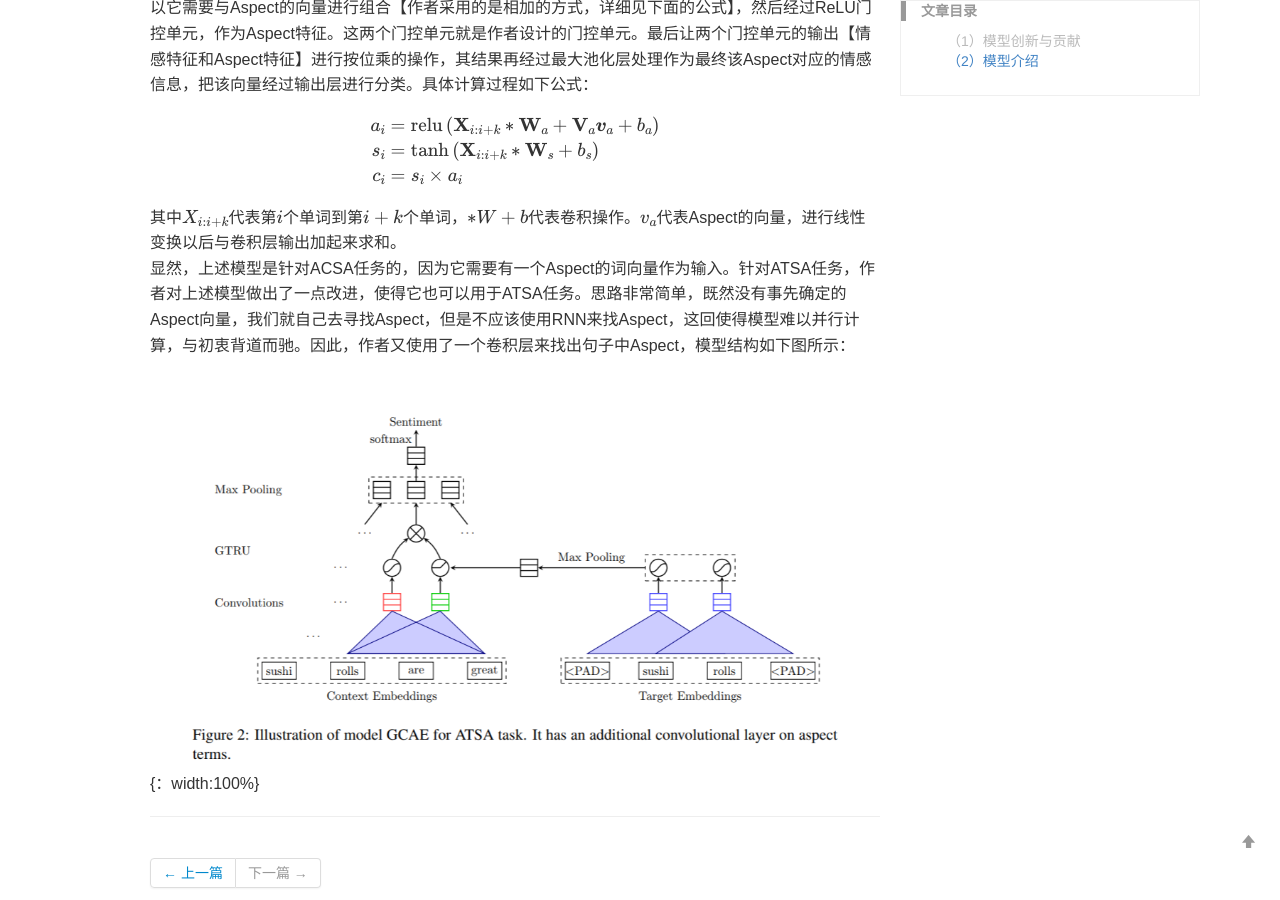
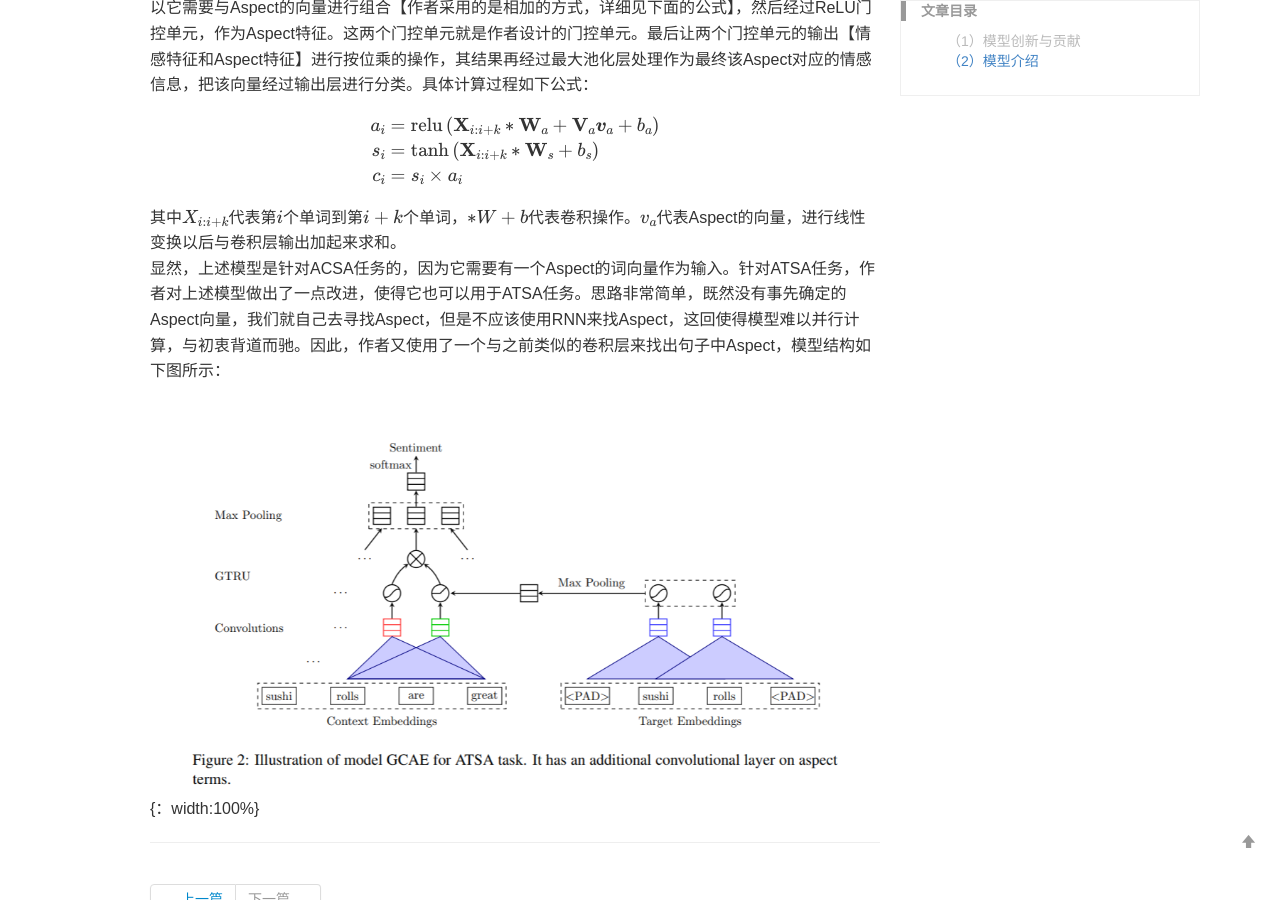
Before and after one commit to yuanmingchen/yuanmingchen.github.io, a Jekyll site: the page built from _posts/2019-04-15-ABSAwithGCN.md, in a window 1280 px wide and 900 px high, scrolled down 1836 px. Built offline with Jekyll 4.4.1, drawn with Linux system fonts in a browser that asks for light colours; formulas are drawn with MathJax 3; comment, search, counter and statistics services are not loaded.

Commit message:
Updates _posts/2019-04-15-ABSAwithGCN.md
Auto commit by GitBook Editor

```diff
--- a/_posts/2019-04-15-ABSAwithGCN.md
+++ b/_posts/2019-04-15-ABSAwithGCN.md
@@ -30,5 +30,5 @@ tags: []
 $$\begin{aligned} a_{i} &=\operatorname{relu}\left(\mathbf{X}_{i : i+k} * \mathbf{W}_{a}+\mathbf{V}_{a} \boldsymbol{v}_{a}+b_{a}\right) \\ s_{i} &=\tanh \left(\mathbf{X}_{i : i+k} * \mathbf{W}_{s}+b_{s}\right) \\ c_{i} &=s_{i} \times a_{i} \end{aligned}$$
 
 其中${X}_{i : i+k}$代表第$i$个单词到第$i+k$个单词，$*W+b$代表卷积操作。$v_a$代表Aspect的向量，进行线性变换以后与卷积层输出加起来求和。
-显然，上述模型是针对ACSA任务的，因为它需要有一个Aspect的词向量作为输入。针对ATSA任务，作者对上述模型做出了一点改进，使得它也可以用于ATSA任务。思路非常简单，既然没有事先确定的Aspect向量，我们就自己去寻找Aspect，但是不应该使用RNN来找Aspect，这回使得模型难以并行计算，与初衷背道而驰。因此，作者又使用了一个卷积层来找出句子中Aspect，模型结构如下图所示：
+显然，上述模型是针对ACSA任务的，因为它需要有一个Aspect的词向量作为输入。针对ATSA任务，作者对上述模型做出了一点改进，使得它也可以用于ATSA任务。思路非常简单，既然没有事先确定的Aspect向量，我们就自己去寻找Aspect，但是不应该使用RNN来找Aspect，这回使得模型难以并行计算，与初衷背道而驰。因此，作者又使用了一个与之前类似的卷积层来找出句子中Aspect，模型结构如下图所示：
 ![](/images/posts/absa_with_gcn-3.png){：width:100%}
```
